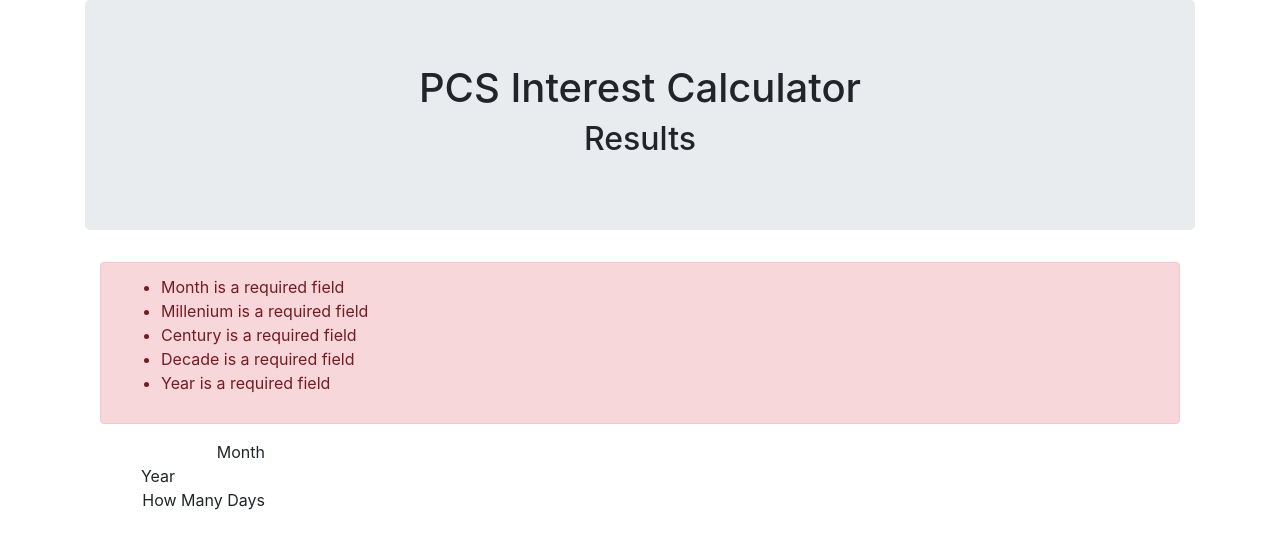
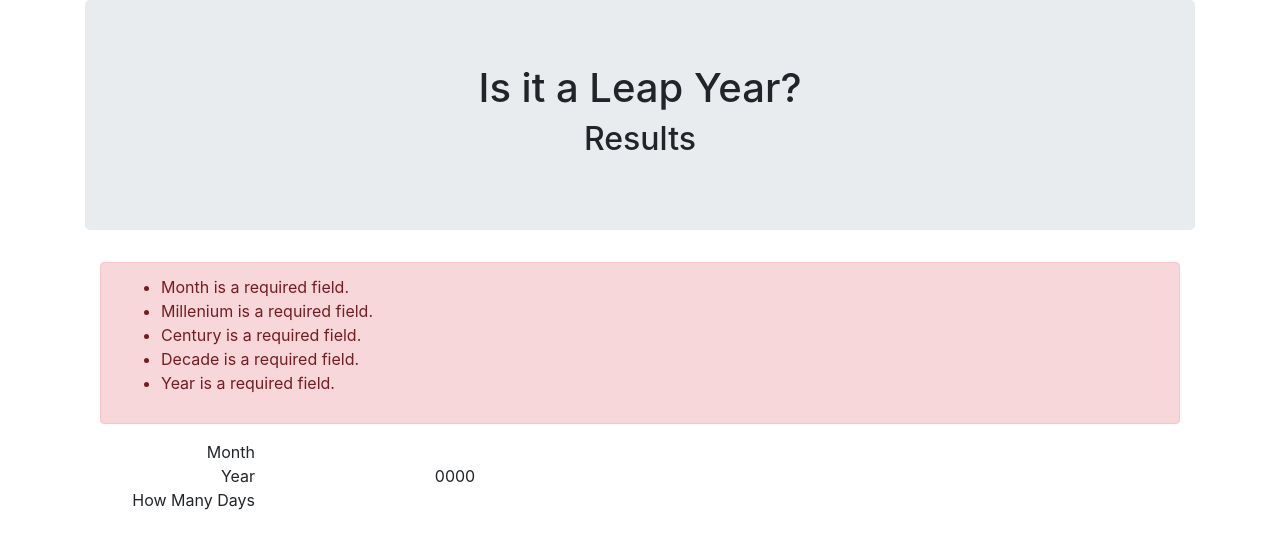
Before and after one commit to shmuelsochet/PCS-Class, a PHP site: page /result.php in a window 1280 px wide. Shown: the top 549 px of the page. Run offline with PHP 8.4, Linux system fonts and the light colour scheme; data that the repository does not hold is empty; some libraries are stand-ins or nearby versions.

Commit message:
Fix header

```diff
--- a/PHP/HW_61/result.php
+++ b/PHP/HW_61/result.php
@@ -1,5 +1,5 @@
 <?php
-    $month = 0;
+    $month = "";
     $millenium = 0;
     $century = 0;
     $decade = 0;
@@ -27,7 +27,7 @@
         if(! in_array($_POST['month'], $months)) {
 
             $month = $_POST['month'];
-            $errors[] = "$month is not a valid month";
+            $errors[] = "$month is not a valid month.";
 
 
         }else{
@@ -35,59 +35,65 @@
         }
 
     }else {
-        $errors[] = "Month is a required field";
+        $errors[] = "Month is a required field.";
 
     }
 
     if( isset($_POST['millenium'])) {
-        if(! is_numeric($_POST['millenium']) || $_POST['millenium'] < 0 || $_POST['millenium'] > 9) {
+        if(! is_numeric($_POST['millenium']) || $_POST['millenium'] < 1 || $_POST['millenium'] > 9) {
 
-            $errors[] = "Millenium must be a number greater than -1 and less than 9";
+            $errors[] = "Millenium must be a number greater than 0 and less than 9 (Gregorian calendar began in year 1592).";
 
         }
-        $year = $_POST['millenium'];
-    } else {
-        $errors[] ="Millenium is a required field";
+        $millenium = $_POST['millenium'];
+    } else  {
+        $errors[] ="Millenium is a required field.";
     }
 
     if( isset($_POST['century'])) {
         if(! is_numeric($_POST['century']) || $_POST['century'] < 0 || $_POST['century'] > 9) {
 
-            $errors[] = "Century must be a number greater than -1 and less than 9";
+            $errors[] = "Century must be a number greater than -1 and less than 9.";
 
+        }elseif($_POST['millenium'] < 2 && $_POST['century'] < 5 ){
+            $errors[] = "Century must be a number greater than 5, if Millenium is less than 2 (Gregorian calendar began in year 1592).";
         }
-        $year = $_POST['century'];
+        $century = $_POST['century'];
     } else {
-        $errors[] ="Century is a required field";
+        $errors[] ="Century is a required field.";
     }
 
     if( isset($_POST['decade'])) {
         if(! is_numeric($_POST['decade']) || $_POST['decade'] < 0 || $_POST['decade'] > 9) {
 
-            $errors[] = "Decade must be a number greater than -1 and less than 9";
+            $errors[] = "Decade must be a number greater than -1 and less than 9.";
 
+        }elseif($_POST['millenium'] < 2 && $_POST['century'] < 6  &&  $_POST['decade'] < 8){
+             $errors[] = "Decade must be a number greater than 8, if Millenium is less than 2 and Century is less than 6 (Gregorian calendar began in year 1592).";
         }
-        $year = $_POST['decade'];
+        $decade = $_POST['decade'];
     } else {
-        $errors[] ="Decade is a required field";
+        $errors[] ="Decade is a required field.";
     }
 
     if( isset($_POST['year'])) {
         if(! is_numeric($_POST['year']) || $_POST['year'] < 0 || $_POST['year'] > 9) {
 
-            $errors[] = "Year must be a number greater than -1 and less than 9";
+            $errors[] = "Year must be a number greater than -1 and less than 9.";
 
+        }elseif($_POST['millenium'] < 2 && $_POST['century'] < 6  &&  $_POST['decade'] < 8 && $_POST['year'] < 2){
+             $errors[] = "Year must be a number greater than 1, if Millenium is less than 2 and Century is less than 6 and Decade is 9 (Gregorian calendar began in year 1592).";
         }
         $year = $_POST['year'];
     } else {
-        $errors[] ="Year is a required field";
+        $errors[] ="Year is a required field.";
     }
 
-    $month = $_POST['month'];
-    $millenium = $_POST['millenium'];
-    $century = $_POST['century'];
-    $decade = $_POST['decade'];
-    $year = $_POST['year'];
+    // $month = $_POST['month'];
+    // $millenium = $_POST['millenium'];
+    // $century = $_POST['century'];
+    // $decade = $_POST['decade'];
+    // $year = $_POST['year'];
 
     function isLeapYear($millenium, $century, $decade, $year){
         $fullYear = $millenium . $century . $decade . $year;
@@ -105,13 +111,13 @@
         return $answer;
     }
 
-    function getMonthDays($month){
+    function getMonthDays($month, $millenium, $century, $decade, $year){
 
-        $month = $_POST['month'];
-        $millenium = $_POST['millenium'];
-        $century = $_POST['century'];
-        $decade = $_POST['decade'];
-        $year = $_POST['year'];
+        // $month = $_POST['month'];
+        // $millenium = $_POST['millenium'];
+        // $century = $_POST['century'];
+        // $decade = $_POST['decade'];
+        // $year = $_POST['year'];
 
         $monthDays = [
 
@@ -165,7 +171,7 @@
 <body>
     <div class="container">
         <div class="jumbotron text-center">
-            <h1>PCS Interest Calculator</h1>
+            <h1>Is it a Leap Year?</h1>
             <h2>Results</h2>
         </div>
 
@@ -177,22 +183,25 @@
                 </ul>
                 <?php endif ?>
             </div>
+        </div>
 
-        <div>
-            <div>
-                <div class="well col-sm-2 text-right">Month</div>
+        <div class= "container">
+            <div class="row">
+                <div class="well col-sm-2 col-sm-offset-2 text-right">Month</div>
                 <div class="col-sm-4 well text-center"><?= $month ?></div>
             </div>
-            <div>
-                <div class="well col-sm-1 text-right">Year</div>
+            <div class="row">
+                <!--<div class="well col-sm-1 col-sm-offset-3 text-right">Year</div>
                 <div class="col-sm-1 well text-center"><?= $millenium ?></div>
                 <div class="col-sm-1 well text-center"><?= $century ?></div>
                 <div class="col-sm-1 well text-center"><?= $decade ?></div>
-                <div class="col-sm-1 well text-center"><?= $year ?></div>
+                <div class="col-sm-1 well text-center"><?= $year ?></div>-->
+                <div class="well col-sm-2 col-sm-offset-2 text-right">Year</div>
+                <div class="col-sm-4 well text-center"><?= $millenium . $century . $decade . $year; ?></div>
             </div>
-            <div>
-                <div class="well col-sm-2 text-right">How Many Days</div>
-                <div class="col-sm-4 well"><?= getMonthDays($month)  ?></div>
+            <div class="row">
+                <div class="well col-sm-2 col-sm-offset-2 text-right">How Many Days</div>
+                <div class="col-sm-4 well text-center"><?= getMonthDays($month, $millenium, $century, $decade, $year)  ?></div>
             </div>
         </div>
 
```
Lines whose indentation alone changed are shown as unchanged.
